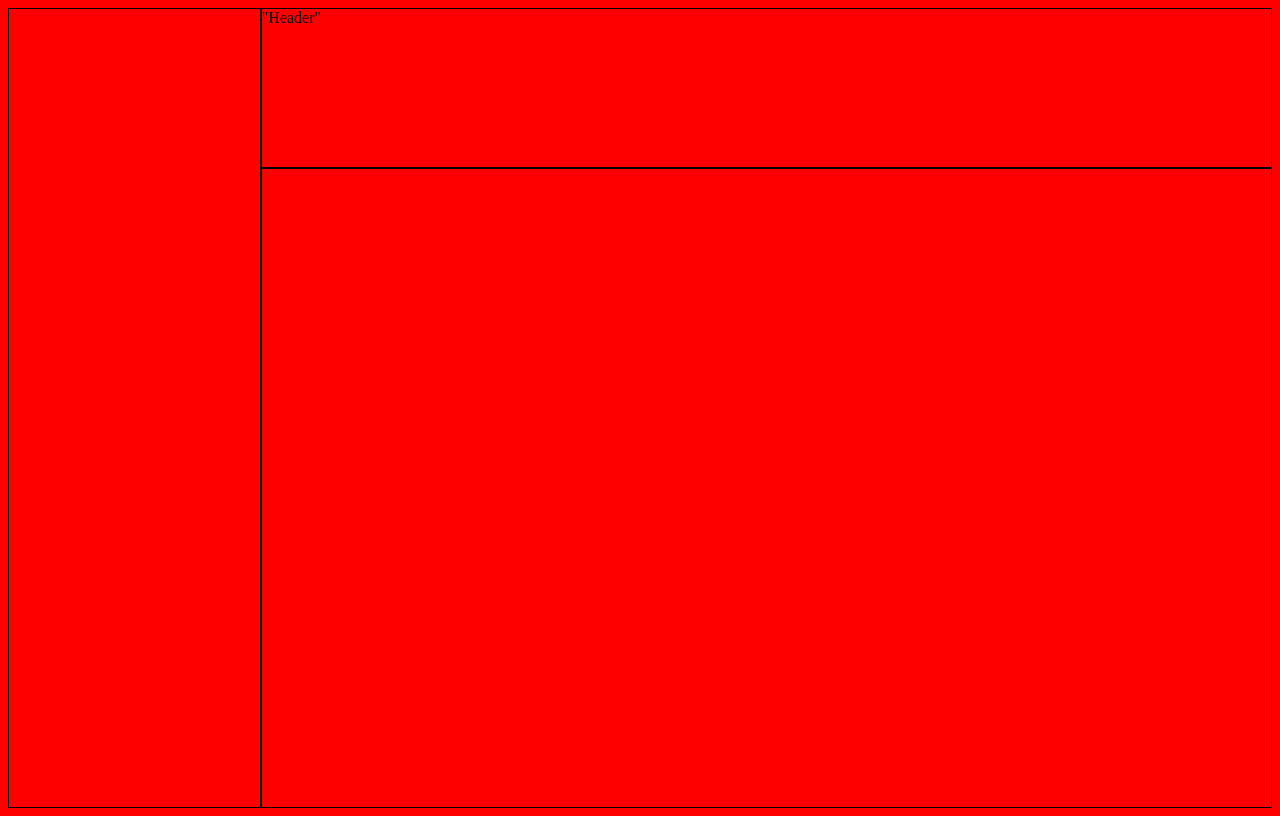
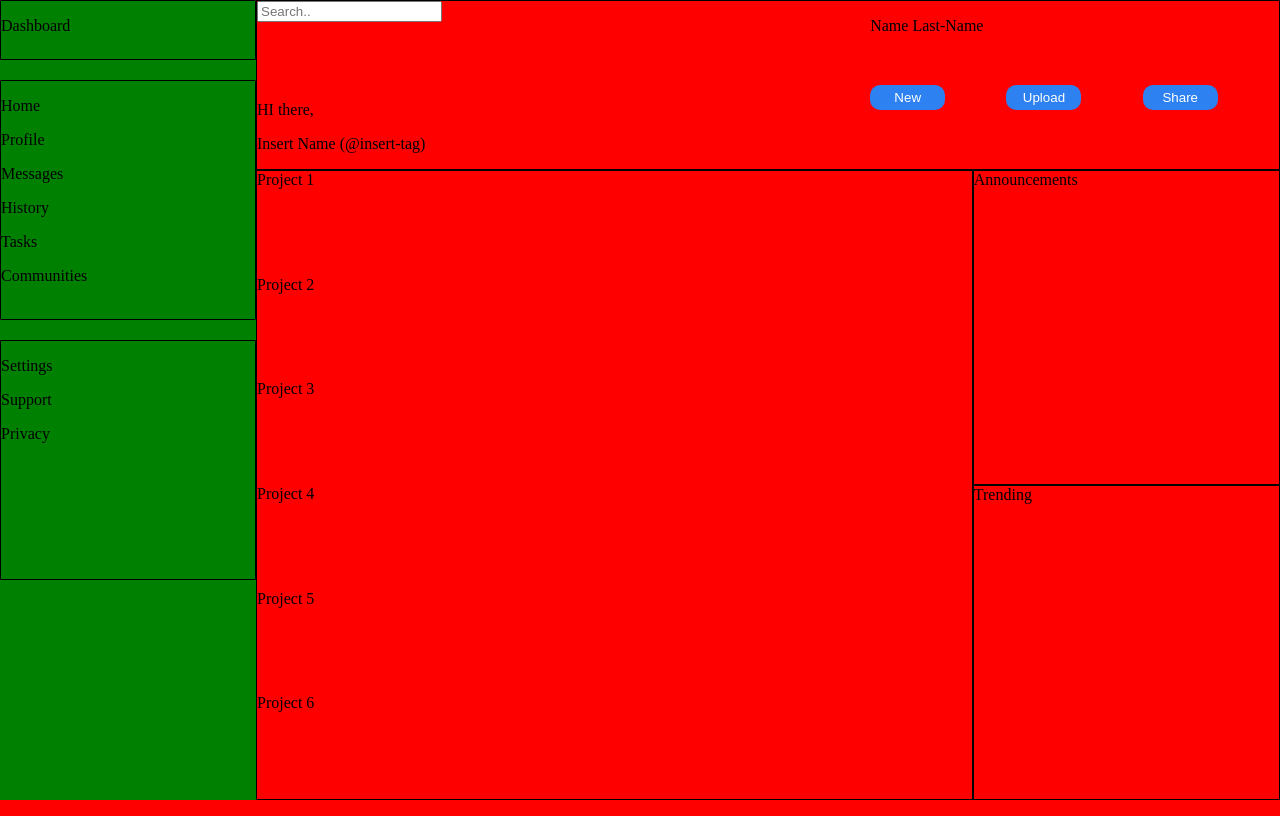
Before and after one commit to candolfi/admin-dashboard, a plain HTML site: page index.html in a window 1280 px wide. Drawn offline with Linux system fonts and the light colour scheme.

Commit message:
Added grid framework for all components. Admin dashboard is ready for positioning, followed by styling.

```diff
--- a/index.html
+++ b/index.html
@@ -10,13 +10,69 @@
 
 <body>
     <div class="header">
-        "Header"
+        <div>
+            <input type="text" placeholder="Search..">
+        </div>
+        <div class="social">
+            <p>HI there,</p>
+            <p>Insert Name (@insert-tag)</p>
+        </div>
+        <div class="name">
+            <p>Name Last-Name</p>
+        </div>
+        <div class="new"><button class="header-button">New</button></div>
+        <div class="upload"><button class="header-button">Upload</button></div>
+        <div class="share"><button class="header-button">Share</button></div>
     </div>
     <div class="sidebar">
-
+        <div class="sidebar-logo">
+            <div>
+                <p>Dashboard</p>
+            </div>
+        </div>
+        <div class="sidebar-navigation">
+            <div>
+                <p>Home</p>
+            </div>
+            <div>
+                <p>Profile</p>
+            </div>
+            <div>
+                <p>Messages</p>
+            </div>
+            <div>
+                <p>History</p>
+            </div>
+            <div>
+                <p>Tasks</p>
+            </div>
+            <div>
+                <p>Communities</p>
+            </div>
+        </div>
+        <div class="sidebar-branding">
+            <div>
+                <p>Settings</p>
+            </div>
+            <div>
+                <p>Support</p>
+            </div>
+            <div>
+                <p>Privacy</p>
+            </div>
+        </div>
     </div>
     <div class="main-content">
-
+        <div class="projects">
+            <div>Project 1</div>
+            <div>Project 2</div>
+            <div>Project 3</div>
+            <div>Project 4</div>
+            <div>Project 5</div>
+            <div>Project 6</div>
+        </div>
+        <div class="announcements">Announcements</div>
+        <div class="trending">Trending</div>
     </div>
 </body>
 
--- a/style.css
+++ b/style.css
@@ -1,25 +1,89 @@
 body {
     background: red;
     height: 100vh;
+    margin: 0;
+    padding: 0;
+
     display: grid;
     grid-template: repeat(5, 1fr) / repeat(5, 1fr);
 }
 
-body>div {
-    border: 1px solid black;
+.sidebar>div {
+    border: solid 1px black;
 }
 
 .header {
+    border: solid 1px black;
     grid-row: 1/2;
     grid-column: 2/6;
+
+    display: grid;
+    grid-template-rows: repeat(2, 1fr);
+    grid-template-columns: 60% repeat(3, 1fr);
+}
+
+.new {
+    grid-area: 2/2/3/3;
+}
+
+.share {
+    grid-area: 2/4/3/5;
+}
+
+.upload {
+    grid-area: 2/3/3/4;
+}
+
+.social {
+    grid-area: 2/1/3/2;
+}
+
+.name {
+    grid-area: 1/2/2/5;
+}
+
+.header-button {
+    background-color: rgb(45, 129, 240);
+    color: #ffff;
+    border-radius: 10px;
+    border: none;
+    width: 75px;
+    padding: 5px 15px;
 }
 
 .sidebar {
+    background-color: green;
     grid-row: 1/6;
     grid-column: 1/2;
+
+    display: grid;
+    grid-template-rows: 7.5% 30% 30%;
+    gap: 20px;
 }
 
 .main-content {
     grid-row: 2/6;
     grid-column: 2/6;
+
+    display: grid;
+    grid-template-rows: repeat(2, 1fr);
+    grid-template-columns: 70% 30%;
 }
+
+.projects {
+    grid-area: 1/1/3/2;
+
+    display: grid;
+}
+
+.announcements {
+    grid-area: 1/2/2/3;
+}
+
+.trending {
+    grid-area: 2/2/3/3;
+}
+
+.main-content>div {
+    border: solid 1px black;
+}
```
